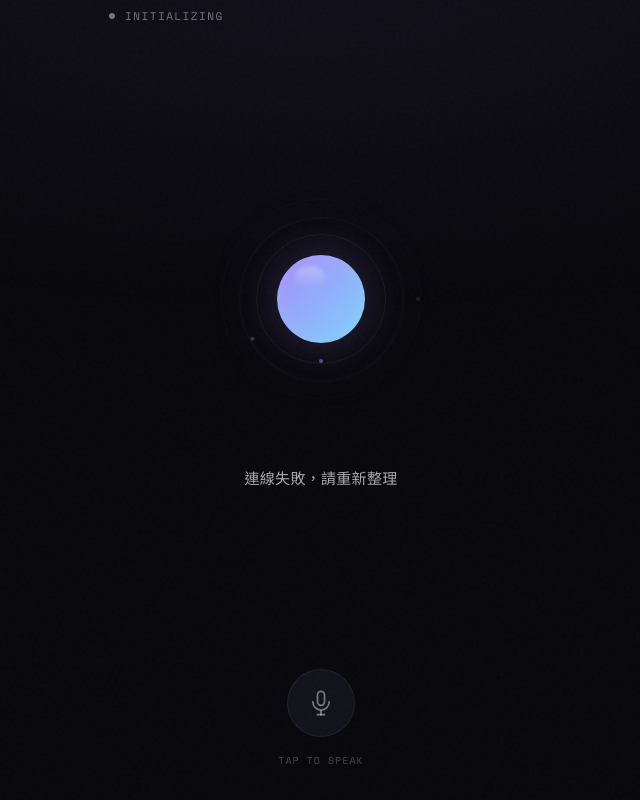
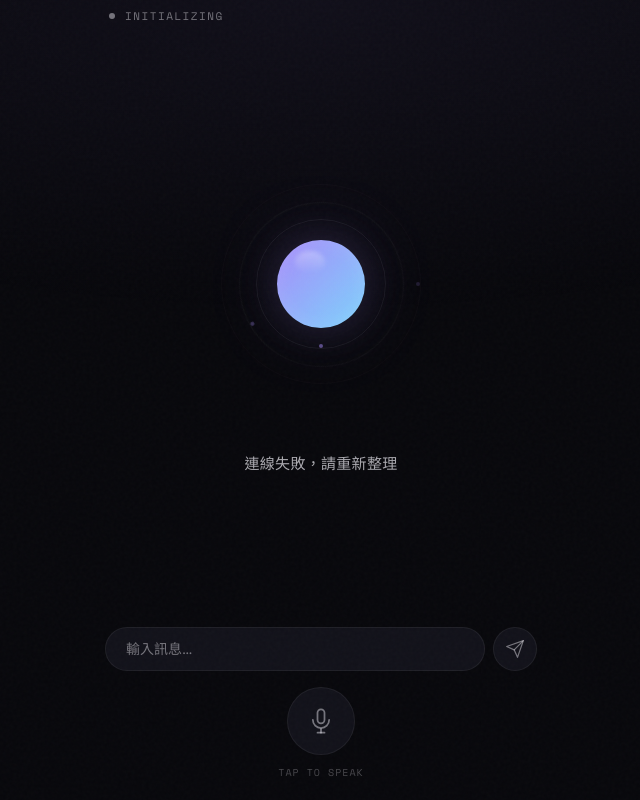
Before and after one commit to june-in-exile/Chat-With-May, a website: page public/index.html in a window 1280 px wide. Shown: the whole page, without its empty margins (319-959 px from the left). Drawn offline with nearby package versions, Linux system fonts and the light colour scheme; no server answers.

Commit message:
Add text input fallback + fix network error loop

```diff
--- a/public/app.js
+++ b/public/app.js
@@ -22,6 +22,8 @@ const ui = {
   statusIndicator: $('#status-indicator'),
   statusText: $('#status-text'),
   transcript: $('#transcript'),
+  textInput: $('#text-input'),
+  sendBtn: $('#send-btn'),
 };
 
 // ── State transitions ──
@@ -91,14 +93,20 @@ function initRecognition() {
     } else if (event.error === 'no-speech' || event.error === 'aborted') {
       return; // ignore, will auto-restart via onend
     } else if (event.error === 'network') {
-      // Network error — retry after a short delay
-      console.log('Network error, retrying...');
-      ui.transcript.textContent = '網路重新連線中…';
+      console.log('Network error');
+      state.networkErrors = (state.networkErrors || 0) + 1;
+      if (state.networkErrors >= 3) {
+        showError('語音辨識無法連線，請用下方輸入框打字');
+        setMode('idle');
+        state.networkErrors = 0;
+        return;
+      }
+      ui.transcript.textContent = '重新連線中…';
       setTimeout(() => {
         if (state.mode === 'listening') {
           try { rec.start(); } catch (e) { console.log('retry failed:', e); }
         }
-      }, 1000);
+      }, 1500);
       return;
     }
     // Other errors — don't reset if still listening
@@ -297,6 +305,23 @@ if (window.speechSynthesis) {
   };
 }
 
+// ── Text input ──
+function handleTextSend() {
+  const text = ui.textInput.value.trim();
+  if (!text || state.mode === 'processing' || state.mode === 'speaking') return;
+  ui.textInput.value = '';
+  setMode('processing');
+  sendToAI(text);
+}
+
+ui.sendBtn.addEventListener('click', handleTextSend);
+ui.textInput.addEventListener('keydown', (e) => {
+  if (e.key === 'Enter') {
+    e.preventDefault();
+    handleTextSend();
+  }
+});
+
 // ── Init ──
 async function init() {
   detectSpeechSupport();
--- a/public/index.html
+++ b/public/index.html
@@ -31,6 +31,16 @@
     </div>
 
     <div id="controls">
+      <div id="input-row">
+        <input id="text-input" type="text" placeholder="輸入訊息…" autocomplete="off" />
+        <button id="send-btn" aria-label="送出">
+          <svg viewBox="0 0 24 24" width="20" height="20" fill="none" stroke="currentColor" stroke-width="1.5" stroke-linecap="round" stroke-linejoin="round">
+            <line x1="22" y1="2" x2="11" y2="13" />
+            <polygon points="22 2 15 22 11 13 2 9 22 2" />
+          </svg>
+        </button>
+      </div>
+      <div id="mic-row">
         <button id="mic-btn" aria-label="開始對話">
           <svg id="mic-icon" viewBox="0 0 24 24" width="28" height="28" fill="none" stroke="currentColor" stroke-width="1.5" stroke-linecap="round" stroke-linejoin="round">
             <rect x="9" y="2" width="6" height="12" rx="3" />
@@ -42,6 +52,7 @@
         <span id="hint-text">TAP TO SPEAK</span>
       </div>
     </div>
+  </div>
 
   <script src="/config.js"></script>
   <script src="/app.js"></script>
--- a/public/style.css
+++ b/public/style.css
@@ -263,12 +263,73 @@ body::after {
 
 /* ── Controls ── */
 #controls {
-  padding: 32px 24px;
-  padding-bottom: calc(env(safe-area-inset-bottom, 32px) + 32px);
+  padding: 20px 24px;
+  padding-bottom: calc(env(safe-area-inset-bottom, 20px) + 20px);
   display: flex;
   flex-direction: column;
   align-items: center;
   gap: 16px;
+}
+
+/* Text input row */
+#input-row {
+  display: flex;
+  width: 100%;
+  gap: 8px;
+}
+
+#text-input {
+  flex: 1;
+  height: 44px;
+  background: var(--surface);
+  border: 1px solid var(--border);
+  border-radius: 22px;
+  padding: 0 20px;
+  color: var(--text);
+  font-family: 'Outfit', sans-serif;
+  font-size: 14px;
+  outline: none;
+  transition: border-color 0.3s;
+}
+
+#text-input::placeholder {
+  color: var(--text-dim);
+}
+
+#text-input:focus {
+  border-color: rgba(167, 139, 250, 0.4);
+}
+
+#send-btn {
+  width: 44px;
+  height: 44px;
+  border-radius: 50%;
+  border: 1px solid var(--border);
+  background: var(--surface);
+  color: var(--text-dim);
+  cursor: pointer;
+  display: flex;
+  align-items: center;
+  justify-content: center;
+  transition: all 0.2s;
+  flex-shrink: 0;
+}
+
+#send-btn:hover {
+  background: var(--accent);
+  color: white;
+  border-color: var(--accent);
+}
+
+#send-btn:active {
+  transform: scale(0.93);
+}
+
+#mic-row {
+  display: flex;
+  flex-direction: column;
+  align-items: center;
+  gap: 10px;
 }
 
 #mic-btn {
```
Lines whose indentation alone changed are shown as unchanged.
